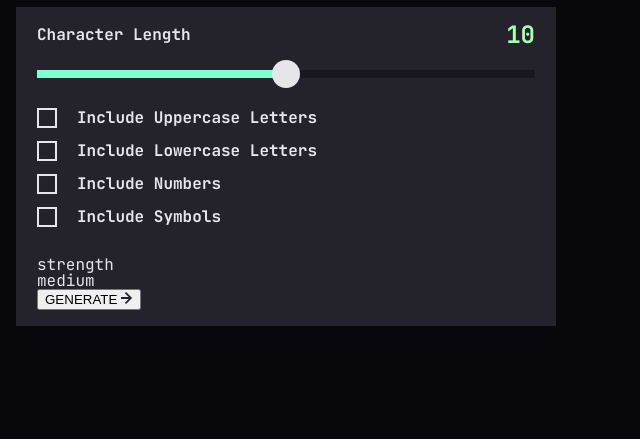
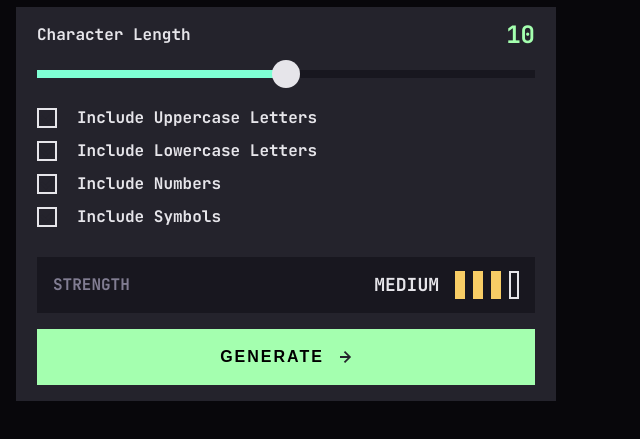
Before and after one commit to lasha-abuladze/password-generator, a website: page index.html in a window 1280 px wide. Shown: the part 161-600 px from the top of the page, without its empty margins (0-640 px from the left). Drawn offline with Linux system fonts and the light colour scheme.

Commit message:
finish styling

```diff
--- a/index.html
+++ b/index.html
@@ -65,11 +65,11 @@
                 </li>
             </ul>
 
-            <div class="password-strength--div">
+            <div class="password-strength--contaier">
 
                 <p>strength</p>
 
-                <div>
+                <div class="password-strength-graphic--container">
                     <p class="password-strength">medium</p>
 
                     <div class="password-strength--boxes">
@@ -83,7 +83,7 @@
 
             </div>
 
-            <button type="submit">
+            <button class="submit-btn" type="submit">
                 GENERATE
                 <img src="./assets/images/icon-arrow-right.svg" alt="icon-arrow">
             </button>
--- a/main.scss
+++ b/main.scss
@@ -191,7 +191,66 @@ body {
             }
         }
 
+        .password-strength--contaier {
+            padding: 14px 16px;
+            box-sizing: border-box;
+            background-color: #18171F;
+            margin-bottom: 16px;
+            text-transform: uppercase;
 
+            @include flex-row();
+            justify-content: space-between;
+            font-size: 16px;
+            font-weight: 700;
+            color: $secondary-color;
+
+            .password-strength-graphic--container {
+
+                @include flex-row();
+                gap: 16px;
+
+                .password-strength {
+                    font-size: 18px;
+                    color: $primary-color;
+                }
+
+                .password-strength--boxes {
+                    @include flex-row();
+                    gap: 8px;
+
+                    div {
+                        width: 10px;
+                        height: 28px;
+                        background-color: #F8CD65;
+                        box-sizing: border-box;
+
+                        &:last-child {
+                            background: none;
+                            border: 2px solid $primary-color;
+                        }
+                    }
+                }
+            }
+
+
+
+        }
+
+        .submit-btn {
+            width: 100%;
+            height: 56px;
+            border: none;
+            outline: none;
+            cursor: pointer;
+            @include flex-row();
+            justify-content: center;
+            gap: 16px;
+            background: $neon-green;
+
+            font-size: 16px;
+            font-weight: 700;
+            letter-spacing: 2px;
+        }
 
     }
 
```
Also changed, not shown: style.css, 1 other file.
